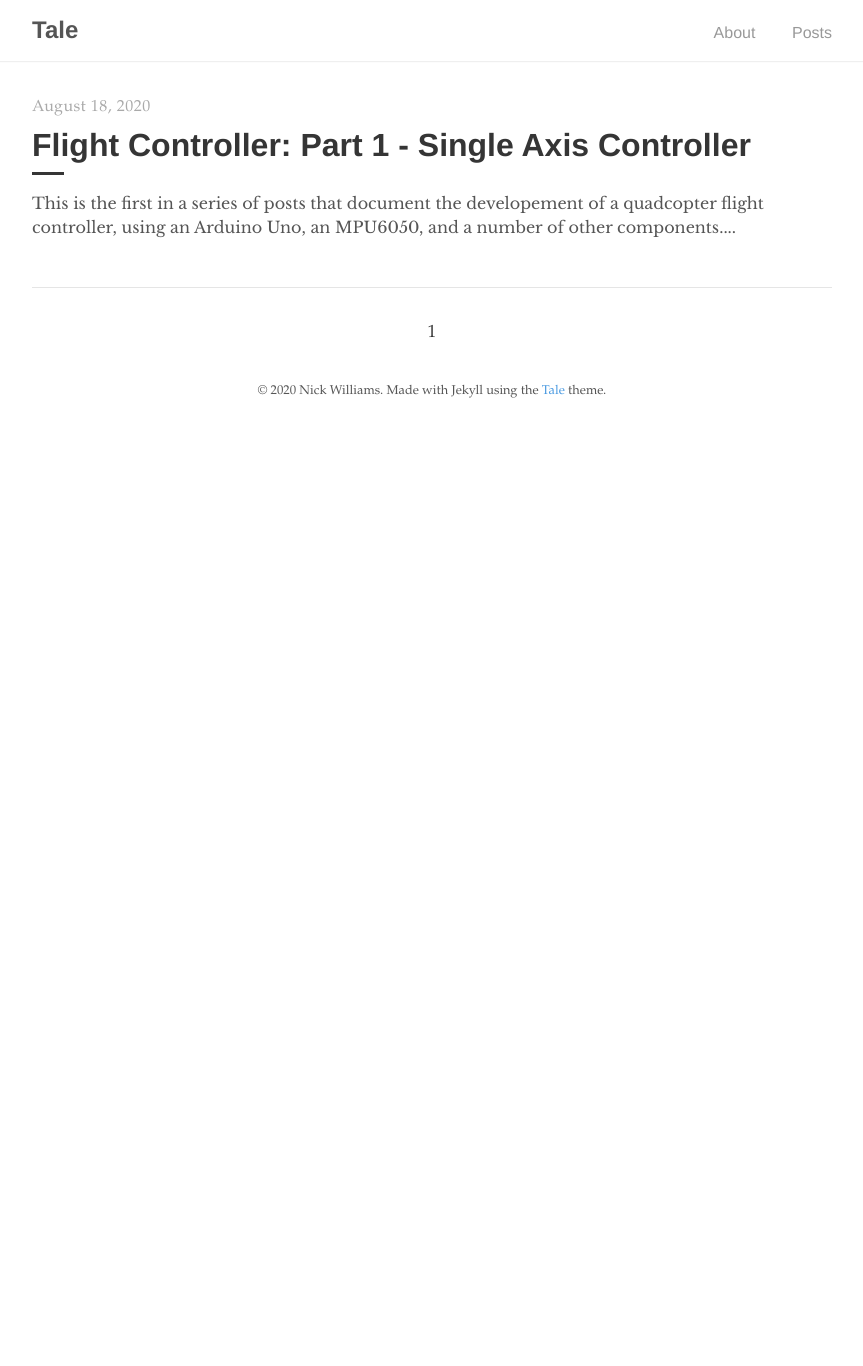
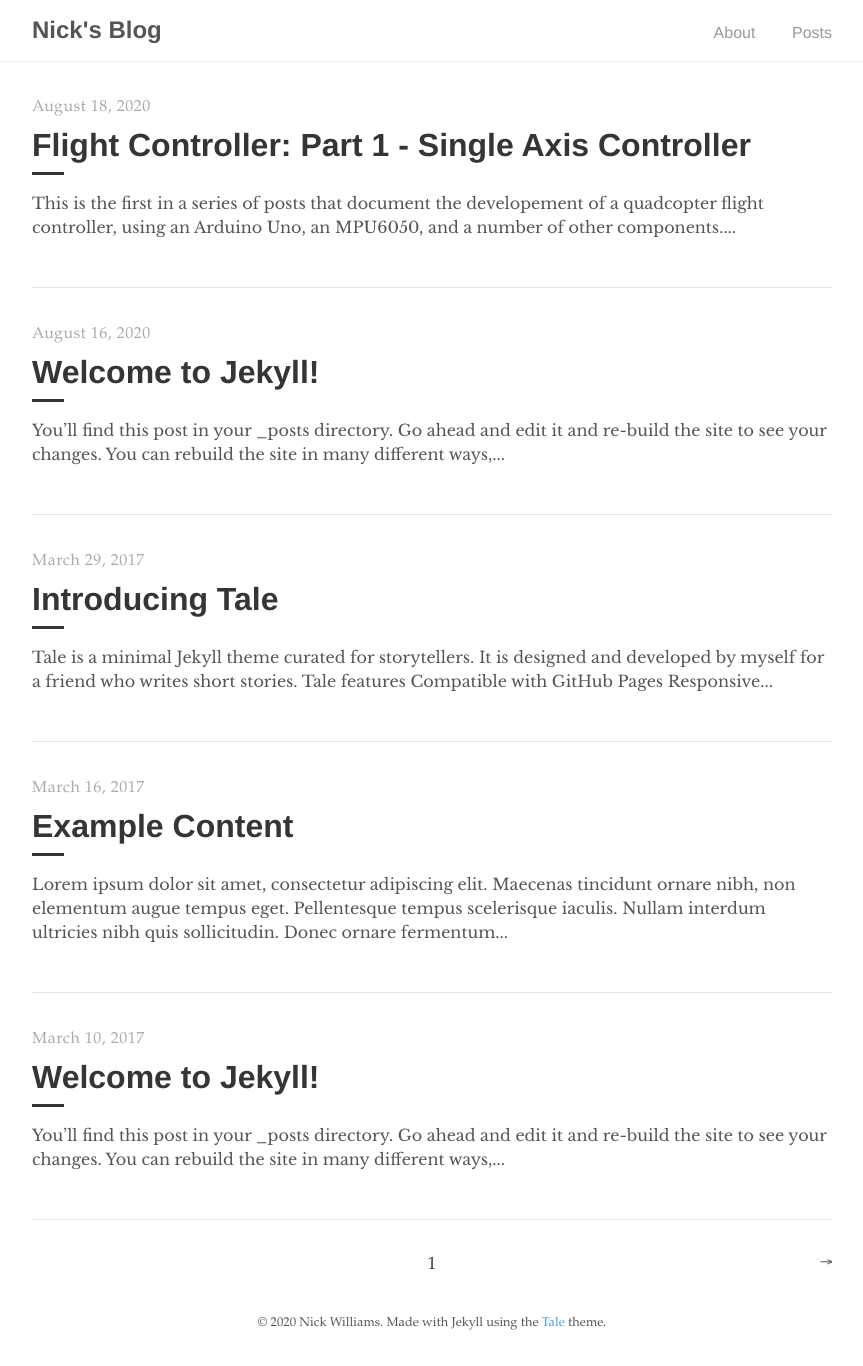
Before and after one commit to snicckers/nicks_blog, a Jekyll site: the page built from index.html, in a window 1280 px wide. Shown: the whole page, without its empty margins (208-1071 px from the left). Built offline with Jekyll 4.4.1, drawn with Linux system fonts in a browser that asks for light colours; the list of posts is cut into pages by our own code; before the commit the page ends 900 px from its top, so only the background shows below that.

Commit message:
New images

```diff
--- a/_config.yml
+++ b/_config.yml
@@ -1,7 +1,7 @@
 # Site settings
-title:          Tale
+title:          Nick's Blog
 description:    "My personal engineering blog"
-baseurl:        "/"
+baseurl:        ""
 url:            "https://snicckers.github.io"
 
 # Google Analytics
--- /dev/null
+++ b/_posts/2017-03-10-welcome-to-jekyll.md
@@ -0,0 +1,25 @@
+---
+layout: post
+title:  "Welcome to Jekyll!"
+author: "Jekyll"
+---
+
+You’ll find this post in your `_posts` directory. Go ahead and edit it and re-build the site to see your changes. You can rebuild the site in many different ways, but the most common way is to run `jekyll serve`, which launches a web server and auto-regenerates your site when a file is updated.
+
+To add new posts, simply add a file in the `_posts` directory that follows the convention `YYYY-MM-DD-name-of-post.ext` and includes the necessary front matter. Take a look at the source for this post to get an idea about how it works.
+
+Jekyll also offers powerful support for code snippets: like these
+
+{% highlight ruby %}
+def print_hi(name)
+  puts "Hi, #{name}"
+end
+print_hi('Tom')
+#=> prints 'Hi, Tom' to STDOUT.
+{% endhighlight %}
+
+Check out the [Jekyll docs][jekyll-docs] for more info on how to get the most out of Jekyll. File all bugs/feature requests at [Jekyll’s GitHub repo][jekyll-gh]. If you have questions, you can ask them on [Jekyll Talk][jekyll-talk].
+
+[jekyll-docs]: https://jekyllrb.com/docs/home
+[jekyll-gh]:   https://github.com/jekyll/jekyll
+[jekyll-talk]: https://talk.jekyllrb.com/
--- /dev/null
+++ b/_posts/2017-03-16-example-content.md
@@ -0,0 +1,136 @@
+---
+layout: post
+title: "Example Content"
+author: "Chester"
+---
+
+Lorem ipsum dolor sit amet, consectetur adipiscing elit. Maecenas tincidunt ornare nibh, non elementum augue tempus eget. Pellentesque tempus scelerisque iaculis. Nullam interdum ultricies nibh quis sollicitudin. Donec ornare fermentum facilisis. Ut at sem ac sem imperdiet varius a eget tortor. Nam eu augue eget orci semper maximus in eget augue. Mauris ornare, nisl ut suscipit consectetur, mi quam interdum tellus, at rutrum quam eros ultrices mi.
+
+# Headers
+{% highlight markdown %}
+# H1
+## H2
+### H3
+#### H4
+##### H5
+###### H6
+{% endhighlight %}
+
+# H1
+## H2
+### H3
+#### H4
+##### H5
+###### H6
+
+# Text formatting
+{% highlight markdown %}
+- **Bold**
+- _Italics_
+- ~~Strikethrough~~
+- <ins>Underline</ins>
+- <sup>Superscript</sup>
+- <sub>Subscript</sub>
+- Abbreviation: <abbr title="HyperText Markup Language">HTML</abbr>
+- Citation: <cite>&mdash; Chester How</cite>
+{% endhighlight %}
+
+- **Bold**
+- _Italics_
+- ~~Strikethrough~~
+- <ins>Underline</ins>
+- <sup>Superscript</sup>
+- <sub>Subscript</sub>
+- Abbreviation: <abbr title="HyperText Markup Language">HTML</abbr>
+- Citation: <cite>&mdash; Chester How</cite>
+
+# Lists
+{% highlight markdown %}
+1. Ordered list item 1
+2. Ordered list item 2
+3. Ordered list item 3
+
+* Unordered list item 1
+* Unordered list item 2
+* Unordered list item 3
+{% endhighlight %}
+
+1. Ordered list item 1
+2. Ordered list item 2
+3. Ordered list item 3
+
+* Unordered list item 1
+* Unordered list item 2
+* Unordered list item 3
+
+# Links
+{% highlight markdown %}
+Check out tale on [GitHub](https://github.com/chesterhow/tale).
+{% endhighlight %}
+
+Check out tale on [GitHub](https://github.com/chesterhow/tale).
+
+# Images
+{% highlight markdown %}
+![Placeholder image](https://placehold.it/800x400 "Placeholder image")
+
+![Image with caption](https://placehold.it/700x400 "Image with caption")
+_This is an image with a caption_
+{% endhighlight %}
+
+![Placeholder image](https://placehold.it/800x400 "Placeholder image")
+
+![Image with caption](https://placehold.it/700x400 "Image with caption")
+_This is an image with a caption_
+
+# Code and Syntax Highlighting
+Use back-ticks for `inline code`. Multi-line code snippets are supported too through Pygments.
+
+{% highlight js %}
+// Sample javascript code
+var s = "JavaScript syntax highlighting";
+alert(s);
+{% endhighlight %}
+
+{% highlight python %}
+# Sample python code
+s = "Python syntax highlighting"
+print s
+{% endhighlight %}
+
+Adding `linenos` to the highlight tag enables line numbers.
+
+{% highlight js  linenos %}
+// Sample javascript code
+var s = "JavaScript syntax highlighting";
+alert(s);
+{% endhighlight %}
+
+# Blockquotes
+{% highlight markdown %}
+> Curabitur blandit tempus porttitor. Nullam quis risus eget urna mollis ornare vel eu leo. Nullam id dolor id nibh ultricies vehicula ut id elit.
+
+{% endhighlight %}
+
+> Curabitur blandit tempus porttitor. Nullam quis risus eget urna mollis ornare vel eu leo. Nullam id dolor id nibh ultricies vehicula ut id elit.
+
+# Horizontal Rule & Line Break
+{% highlight markdown %}
+Use `<hr>` for horizontal rules
+
+<hr>
+
+and `<br>` for line breaks.
+
+<br>
+{% endhighlight %}
+
+Use `<hr>` for horizontal rules
+
+<hr>
+
+and `<br>` for line breaks.
+
+<br>
+
+_The end_
--- /dev/null
+++ b/_posts/2017-03-29-introducing-tale.md
@@ -0,0 +1,24 @@
+---
+layout: post
+title:  "Introducing Tale"
+author: "Chester"
+---
+
+Tale is a minimal [Jekyll](https://jekyllrb.com/) theme curated for storytellers. It is designed and developed by [myself](https://github.com/chesterhow/) for a friend who writes short stories.
+
+## Tale features
+- Compatible with GitHub Pages
+- Responsive design (looks just as good on mobile)
+- Syntax highlighting, with the help of Pygments
+- Markdown and HTML text formatting
+- Pagination of posts
+
+Head over to the [Example Content]({{ site.baseurl }}/2017-03-16/example-content) post for a showcase of Tale's text formatting features.
+
+## Browser Support
+Tale works on most if not all modern browsers, including Chrome, Safari and Firefox 👍🏼
+
+## Download or Contribute
+Tale is publicly hosted on GitHub, so go ahead and download or fork it at the [GitHub repository](https://github.com/chesterhow/tale). If you spot any bugs or have any suggestions, feel free to create an issue or make a pull request.
+
+Thanks for checking out Tale!
--- /dev/null
+++ b/_posts/2020-08-16-welcome-to-jekyll.markdown
@@ -0,0 +1,29 @@
+---
+layout: post
+title:  "Welcome to Jekyll!"
+date:   2020-08-16 22:17:06 +1000
+categories: jekyll update
+---
+You’ll find this post in your `_posts` directory. Go ahead and edit it and re-build the site to see your changes. You can rebuild the site in many different ways, but the most common way is to run `jekyll serve`, which launches a web server and auto-regenerates your site when a file is updated.
+
+Jekyll requires blog post files to be named according to the following format:
+
+`YEAR-MONTH-DAY-title.MARKUP`
+
+Where `YEAR` is a four-digit number, `MONTH` and `DAY` are both two-digit numbers, and `MARKUP` is the file extension representing the format used in the file. After that, include the necessary front matter. Take a look at the source for this post to get an idea about how it works.
+
+Jekyll also offers powerful support for code snippets:
+
+{% highlight ruby %}
+def print_hi(name)
+  puts "Hi, #{name}"
+end
+print_hi('Tom')
+#=> prints 'Hi, Tom' to STDOUT.
+{% endhighlight %}
+
+Check out the [Jekyll docs][jekyll-docs] for more info on how to get the most out of Jekyll. File all bugs/feature requests at [Jekyll’s GitHub repo][jekyll-gh]. If you have questions, you can ask them on [Jekyll Talk][jekyll-talk].
+
+[jekyll-docs]: https://jekyllrb.com/docs/home
+[jekyll-gh]:   https://github.com/jekyll/jekyll
+[jekyll-talk]: https://talk.jekyllrb.com/
```
Also changed, not shown: _posts/2017-03-05-pagination-post copy.md (added, +7 -0 lines), _posts/2017-03-05-pagination-post.md (added, +7 -0 lines), _posts/2017-03-06-the-mystery-of-the-filler-post.md (added, +13 -0 lines), _posts/2017-03-07-the-case-of-the-missing-post.md (added, +11 -0 lines), _posts/2020-08-18-flight-controller-pt1.md (+1 -1 lines), README.md (added), assets/images/derivativeKickExample.jpg (added), assets/images/single-motor-stand.jpg (added).
